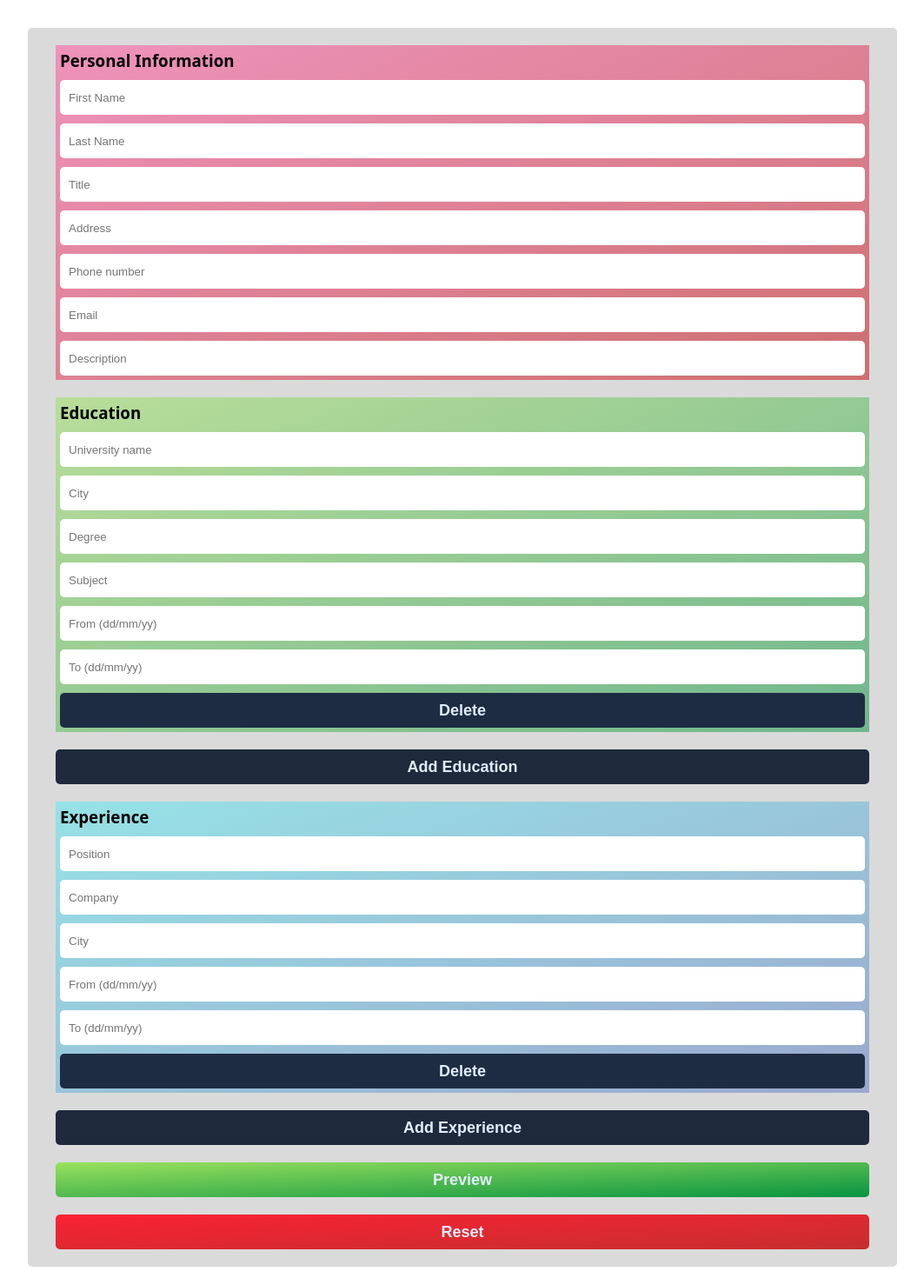
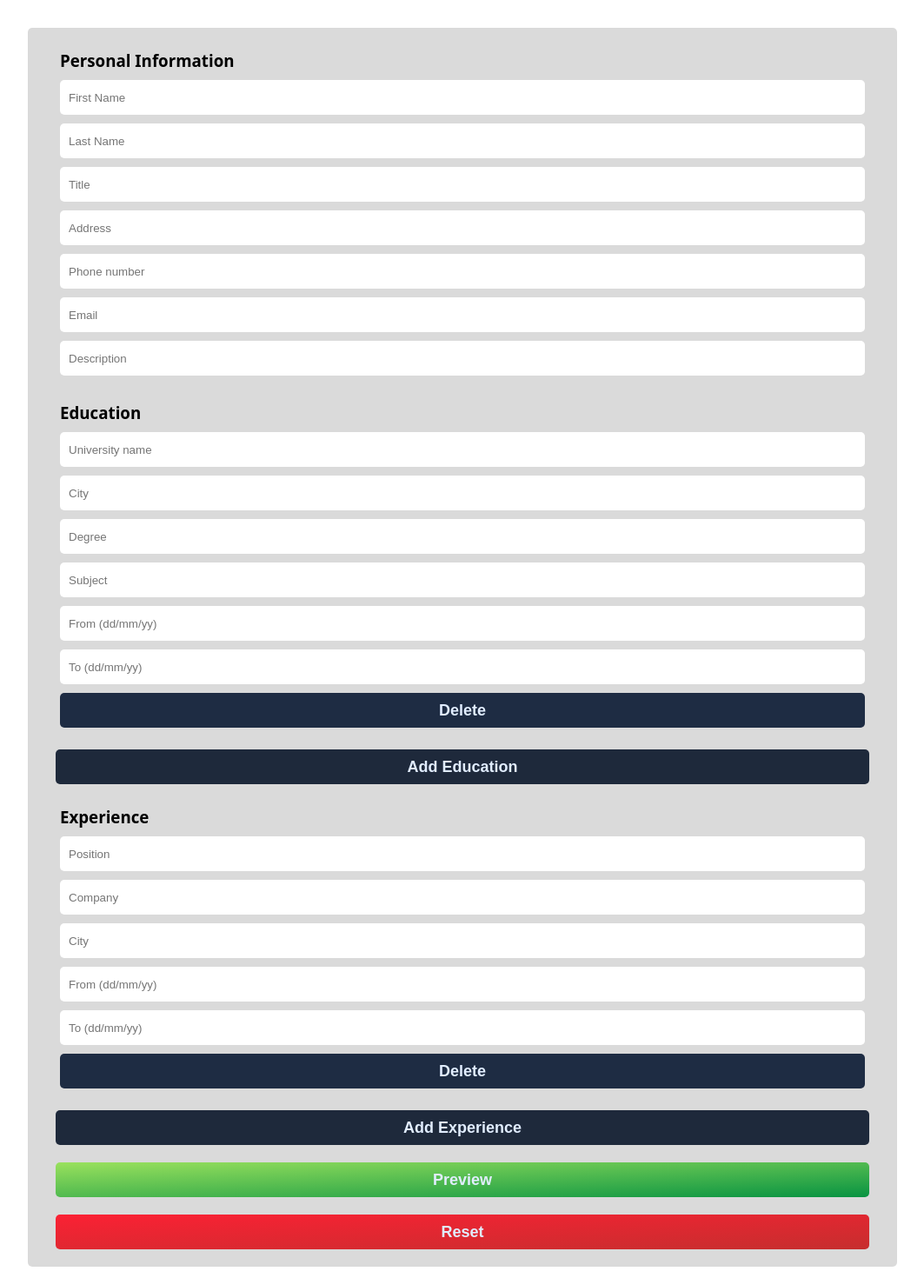
Before and after one commit to ilicc-sara/CV-Creator, a React (Vite) app: page / in a window 1280 px wide. Shown: the top 1470 px of the page at 87% size, without its empty margins (108-1171 px from the left). Built offline with nearby package versions, Linux system fonts and the light colour scheme.

Commit message:
...seting overall cv info as a state

```diff
--- a/src/App.jsx
+++ b/src/App.jsx
@@ -9,6 +9,41 @@ function App() {
   // const [cv, setCV]
   // react comp input, primi prop type, ako ne primi , po defaultu je text
   // napraviti componentu input text treba primiti prop type , handluje : text, tel, mail, photo
+
+  const [cv, setCV] = useState({
+    personalInfo: {
+      firstName: "",
+      lastName: "",
+      title: "",
+      address: "",
+      phoneNumber: "",
+      email: "",
+      description: "",
+      id: crypto.randomUUID(),
+    },
+    educationInfo: [
+      {
+        uniName: "",
+        city: "",
+        degree: "",
+        subject: "",
+        startDate: "",
+        endDate: "",
+        id: crypto.randomUUID(),
+      },
+    ],
+    experienceInfo: [
+      {
+        position: "",
+        company: "",
+        city: "",
+        startDate: "",
+        endDate: "",
+        id: crypto.randomUUID(),
+      },
+    ],
+  });
+
   const [personalInfo, setPersonalInfo] = useState({
     firstName: "",
     lastName: "",
--- a/src/index.css
+++ b/src/index.css
@@ -33,7 +33,7 @@
   padding: 5px;
 }
 
-.personal-info-cont {
+/* .personal-info-cont {
   background: linear-gradient(to top left, #c62e2e9e, #ff58a38c);
 }
 
@@ -47,7 +47,7 @@
     rgba(104, 232, 239, 0.596),
     rgba(94, 119, 194, 0.507)
   );
-}
+} */
 
 .personal-info-cont input,
 .education-info-cont input,
```
